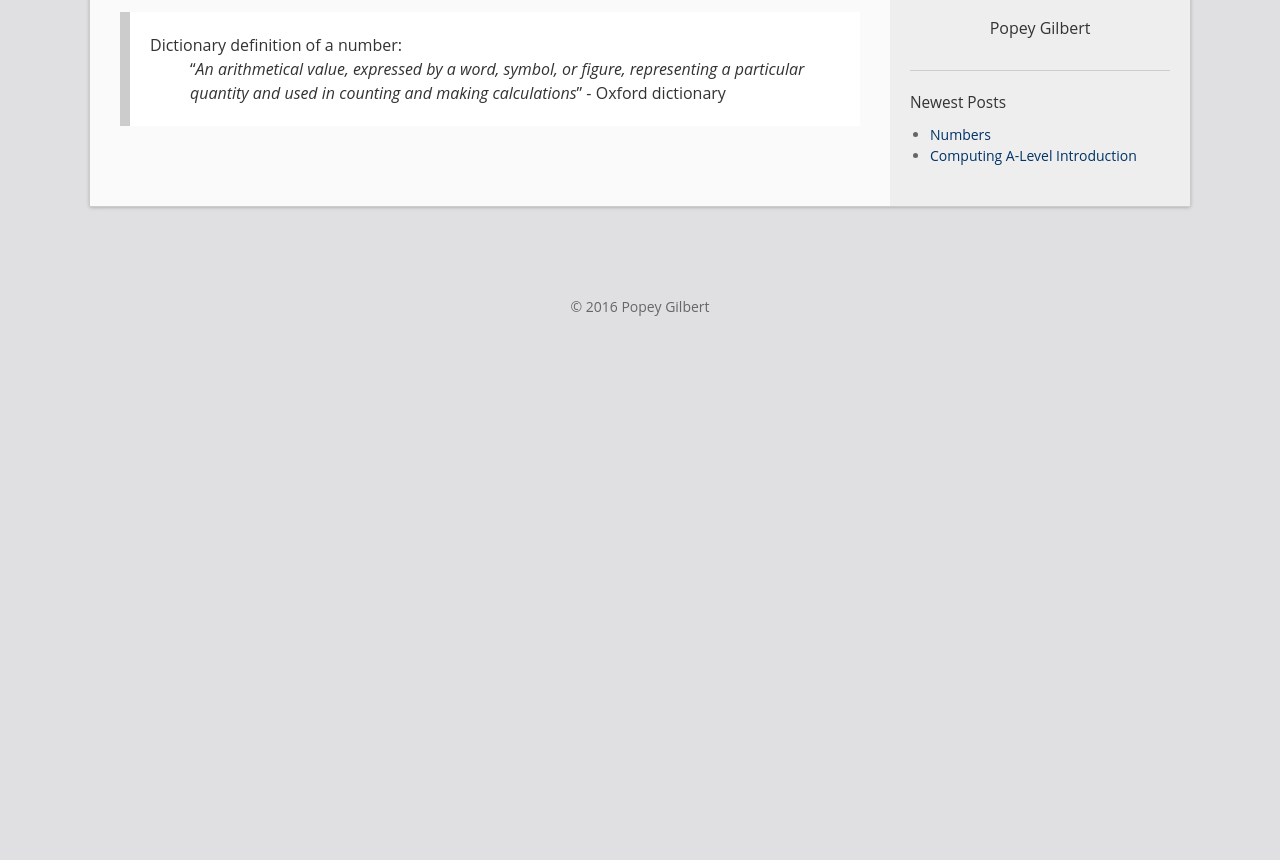
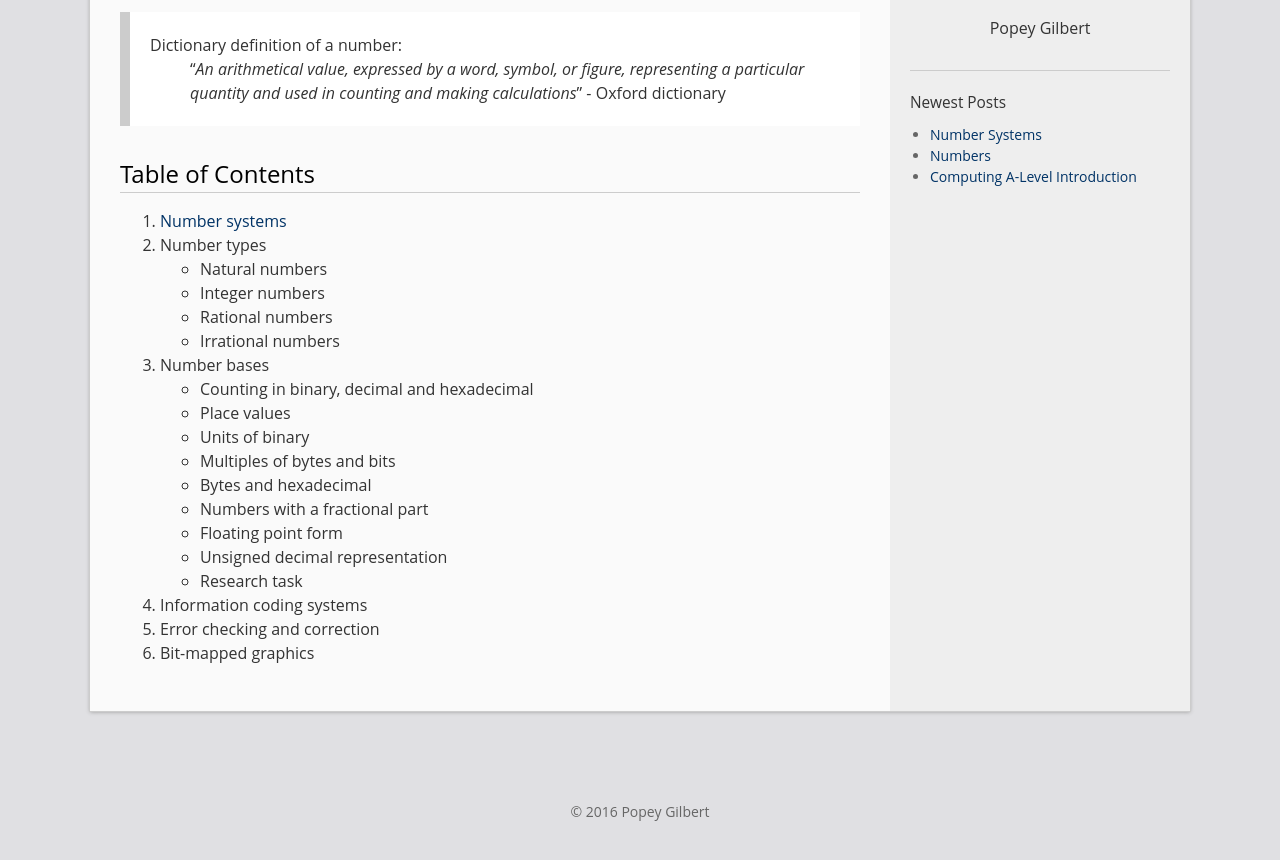
Before and after one commit to popey456963/blog, a Jekyll site: the page built from _posts/2016-02-24-numbers.md, in a window 1280 px wide, cut to the strip 261-1143 px from the top of the page. Shown: the top 860 px of the strip. Built offline with Jekyll 4.4.1, drawn with Linux system fonts in a browser that asks for light colours; before the commit the page ends 900 px from its top, so only the background shows below that.

Commit message:
new posts

```diff
--- a/_layouts/default.html
+++ b/_layouts/default.html
@@ -22,4 +22,6 @@
 
   </body>
 
+  <script src="https://cdn.mathjax.org/mathjax/latest/MathJax.js?config=TeX-AMS-MML_HTMLorMML" type="text/javascript"></script>
+
 </html>
--- a/_posts/2016-02-24-numbers.md
+++ b/_posts/2016-02-24-numbers.md
@@ -8,3 +8,25 @@ permalink: /archive/numbers
 
 > Dictionary definition of a number:
 > : "*An arithmetical value, expressed by a word, symbol, or figure, representing a particular quantity and used in counting and making calculations*" - Oxford dictionary
+
+## Table of Contents
+
+1. [Number systems](./number-systems)
+2. Number types
+  + Natural numbers
+  + Integer numbers
+  + Rational numbers
+  + Irrational numbers
+3. Number bases
+  + Counting in binary, decimal and hexadecimal
+  + Place values
+  + Units of binary
+  + Multiples of bytes and bits
+  + Bytes and hexadecimal
+  + Numbers with a fractional part
+  + Floating point form
+  + Unsigned decimal representation
+  + Research task
+4. Information coding systems
+5. Error checking and correction
+6. Bit-mapped graphics
```
Also changed, not shown: _posts/2016-02-24-computing-a-level-introduction.md (+2 -2 lines), _posts/2016-02-24-number-systems.md (added, +27 -0 lines).
